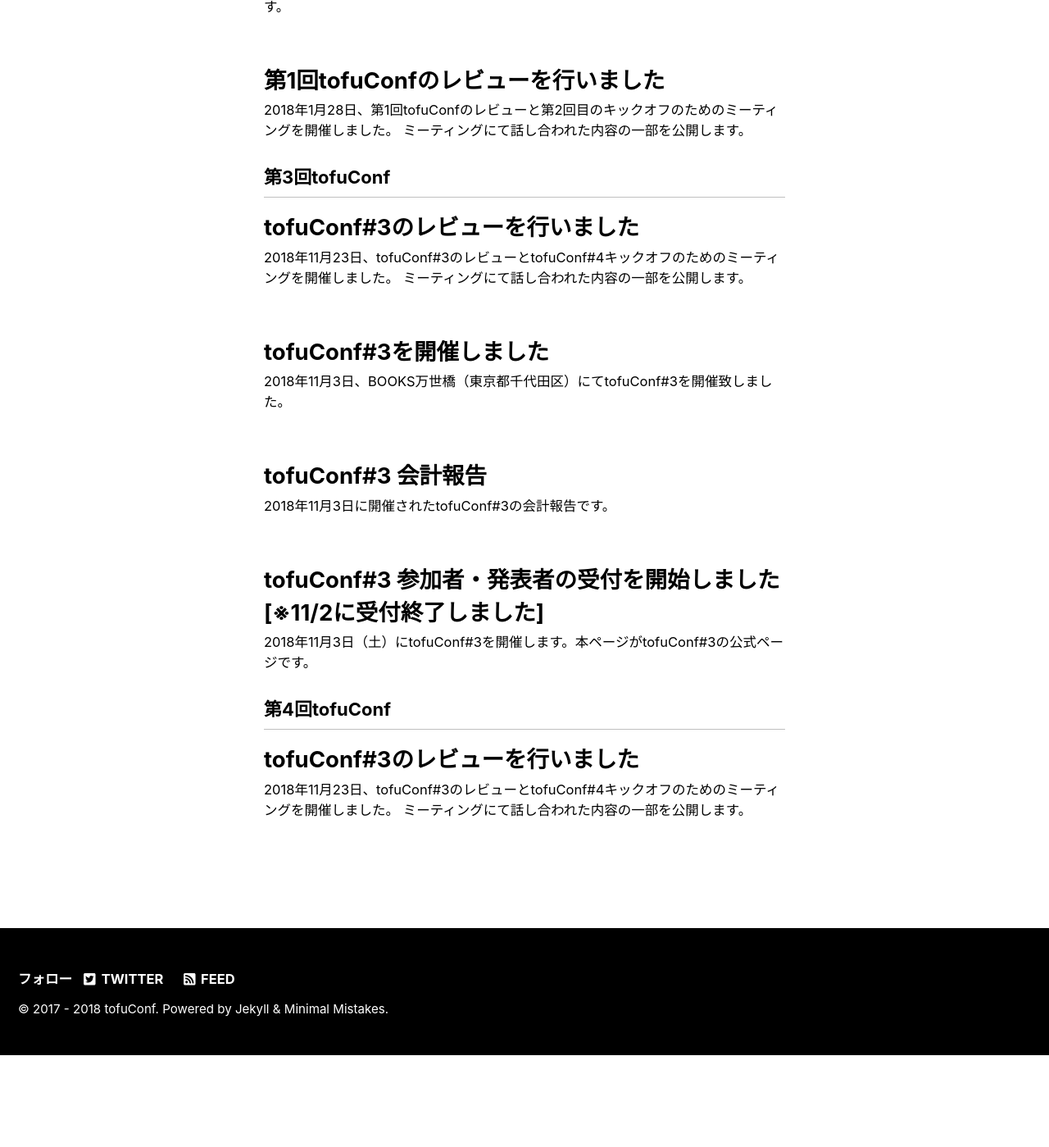
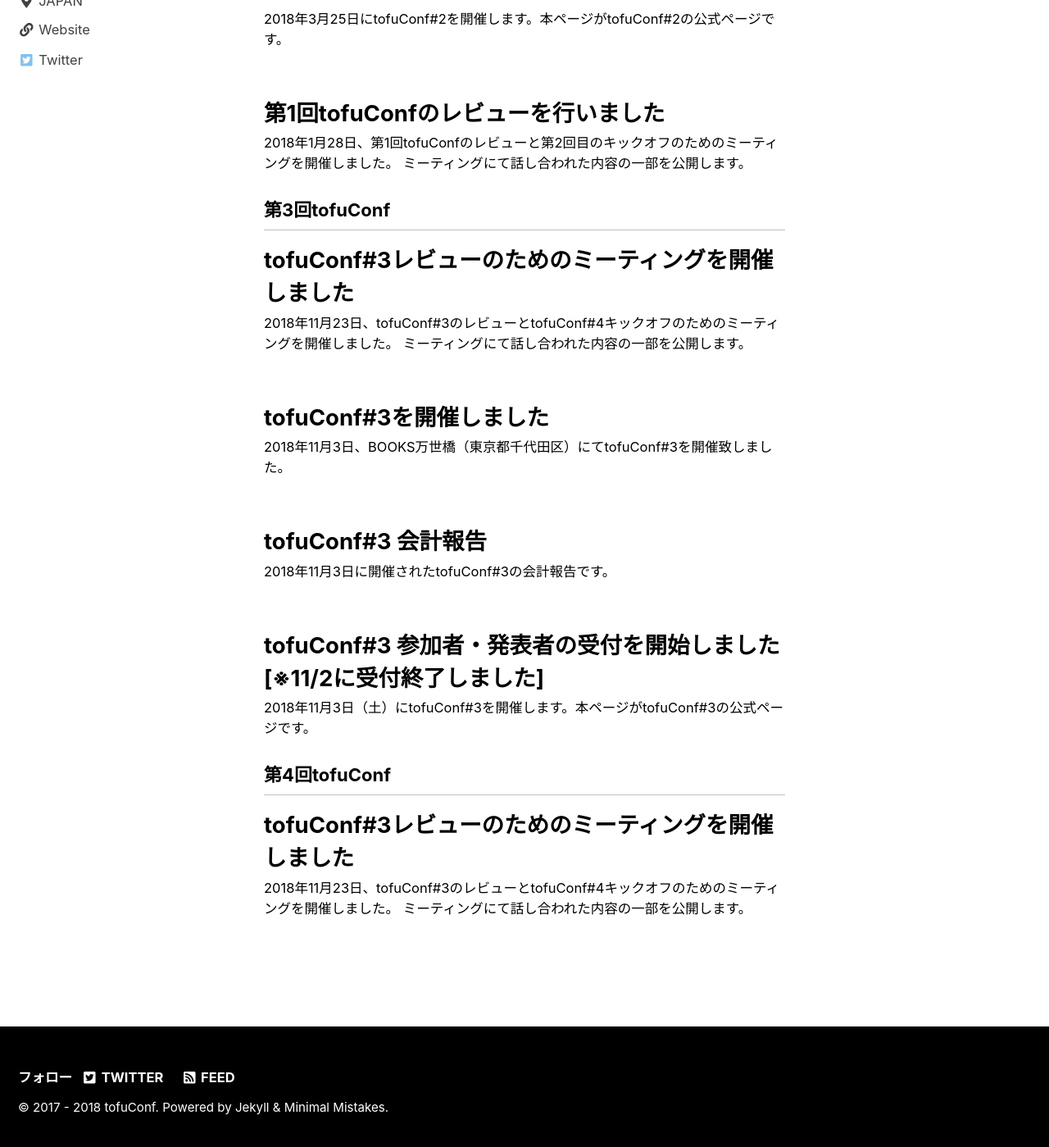
Before and after one commit to tofuconf/tofuconf.club, a Jekyll site: the page built from _pages/tag-archive.html, in a window 1280 px wide and 1400 px high, scrolled down 1444 px. Shown: the whole window at 82% size. Built offline with Jekyll 4.4.1, drawn with Linux system fonts in a browser that asks for light colours; nearby versions of some CDN libraries; before the commit the page ends 2731 px from its top, so only the background shows below that; some of the changed text lies outside the part shown.

Commit message:
Update title

```diff
--- a/_posts/2018-11-23-3rd-tofuconf-review.md
+++ b/_posts/2018-11-23-3rd-tofuconf-review.md
@@ -1,6 +1,6 @@
 ---
 
-title:  "tofuConf#3のレビューを行いました"
+title:  "tofuConf#3レビューのためのミーティングを開催しました"
 header:
   teaser: "/images/releases/20181015tofuconf3rd.jpg"
 categories:
```
